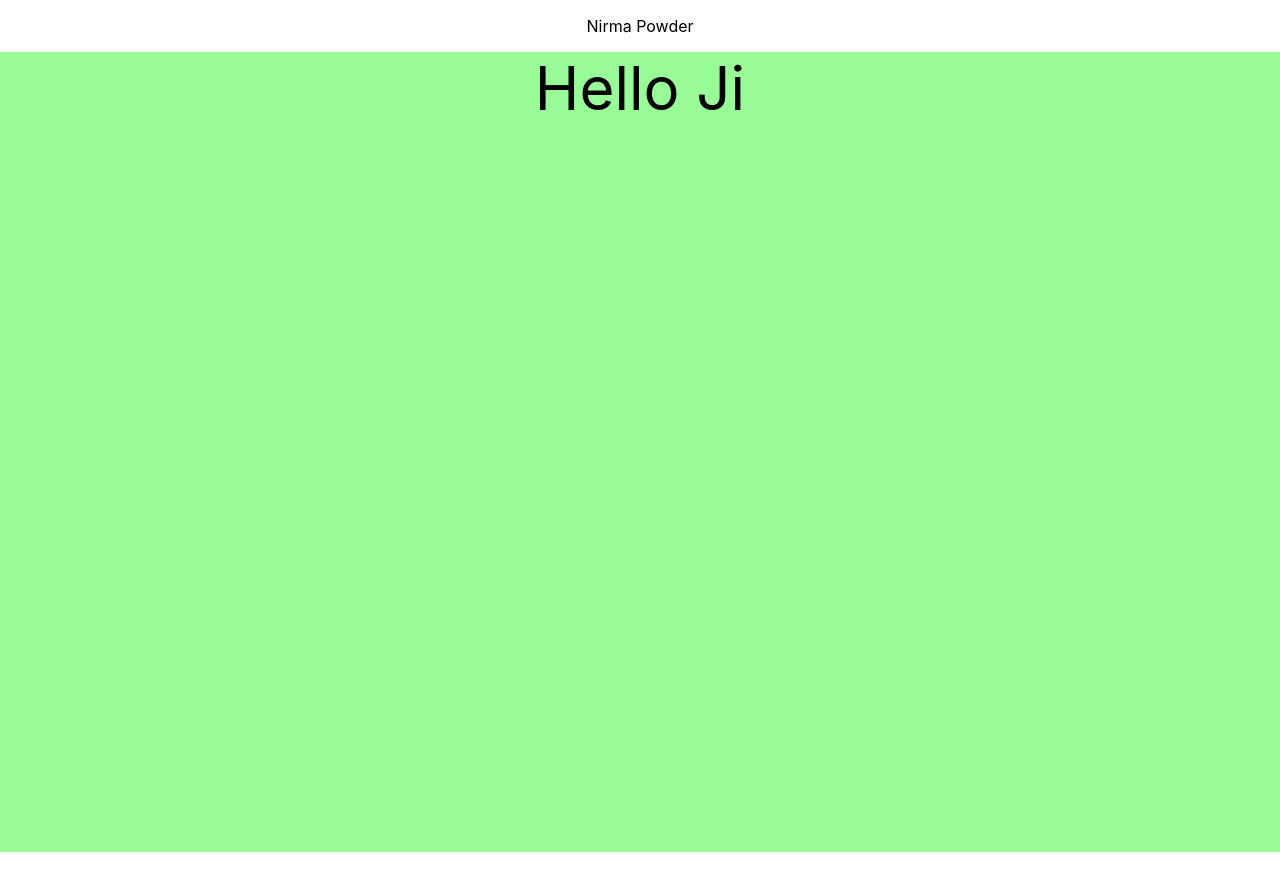
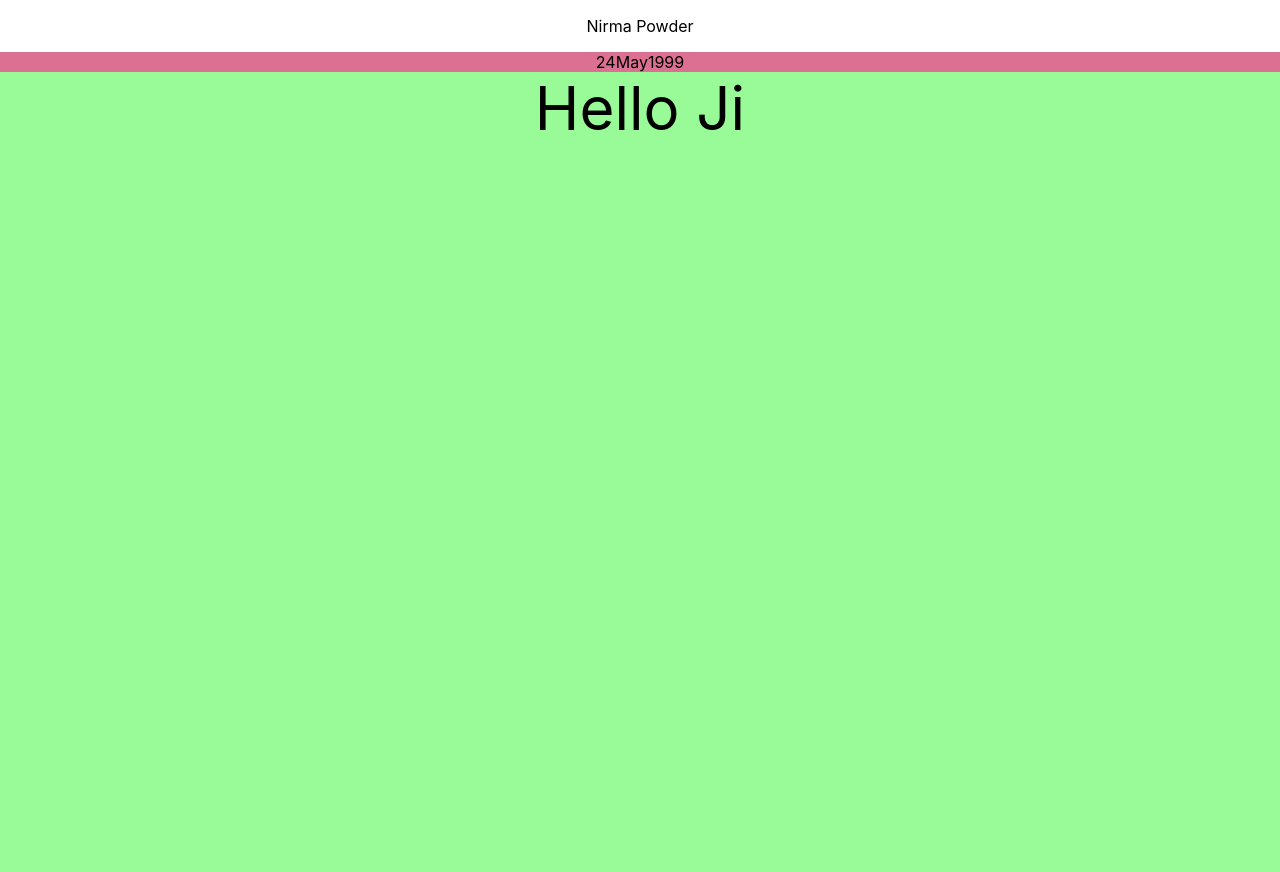
Before and after one commit to Prachi24599/demo, a JavaScript app: page / in a window 1280 px wide. Built offline with nearby package versions, Linux system fonts and the light colour scheme; the HTML template or start-up script is replaced by a standard one.

Commit message:
created component - ItemDate

```diff
--- a/src/App.js
+++ b/src/App.js
@@ -1,10 +1,13 @@
 // import logo from "./logo.svg";
 import "./App.css";
-import Item from "./components/Item.js";
+import Item from "./components/Item";
+import ItemDate from "./components/ItemDate";
+
 function App() {
   return (
     <div>
       <Item></Item>
+      <ItemDate></ItemDate>
       <div className="App">Hello Ji</div>
     </div>
   );
--- /dev/null
+++ b/src/components/ItemDate.css
@@ -0,0 +1,4 @@
+.mfg-date {
+  text-align: center;
+  background-color: palevioletred;
+}
--- /dev/null
+++ b/src/components/ItemDate.js
@@ -0,0 +1,13 @@
+import "./ItemDate.css";
+
+function ItemDate() {
+  return (
+    <div className="mfg-date">
+      <span>24</span>
+      <span>May</span>
+      <span>1999</span>
+    </div>
+  );
+}
+
+export default ItemDate;
```
